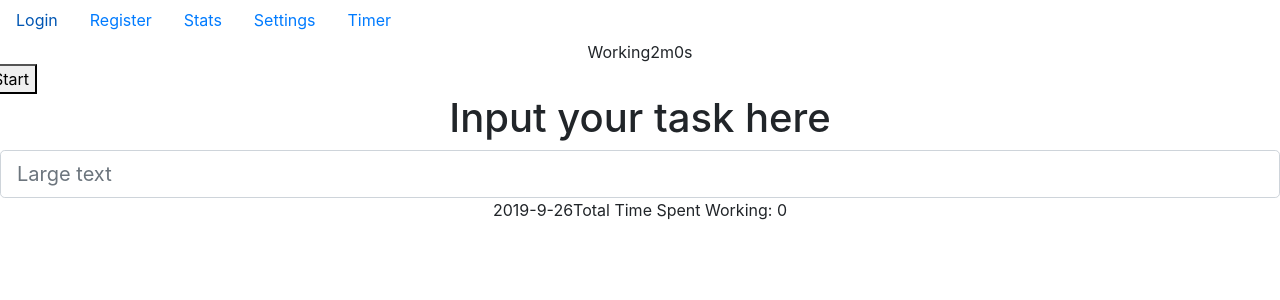
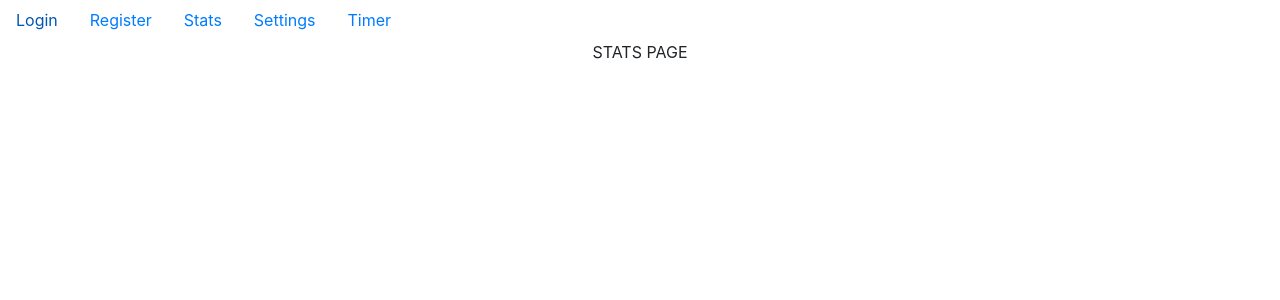
Before and after one commit to ericgumba/prodtrack, a React (Create React App) app in the folder client/: page / in a window 1280 px wide. Both pictures are taken after a click on the button "Stats". Shown: the top 300 px of the page. Built offline with nearby package versions, Linux system fonts and the light colour scheme.

Commit message:
working on refactoring dictionary and implementing stats page

```diff
--- a/client/src/App.js
+++ b/client/src/App.js
@@ -8,6 +8,7 @@ import Register from './components/Register' // form
 import Login from './components/Login'
 import EntryList from './components/EntryList'
 import Settings from './components/Settings'
+import Stats from './components/Stats'
 
 function App() {
 
@@ -52,7 +53,13 @@ function App() {
       </>
     )
   }
+  function createStats(){
+    return (
+      <Stats>
 
+      </Stats>
+    )
+  }
   function createTimer(){
     return(
       <div>
@@ -112,7 +119,7 @@ function App() {
       setScreenDisplayed( createSettings() )
 
     } else if (screen === STATS){
-
+      setScreenDisplayed( createStats() )
     }
     else if (screen === REGISTER){
       setScreenDisplayed(<Register></Register>)
@@ -125,7 +132,7 @@ function App() {
   // todo: fix this to init or update
   function updateStats(){
     console.log("updating dictionary")
-    if(task){
+    if( task){
       if(taskEntryDictionary[task])
         taskEntryDictionary[task] = taskEntryDictionary[task] +1
       else
--- a/client/src/components/Stats.js
+++ b/client/src/components/Stats.js
@@ -4,7 +4,7 @@ import React, {useEffect, useState} from 'react';
 function Stats(props) {
     return (
         <div>
-
+            STATS PAGE
         </div>
     );
 }
--- a/client/src/components/Timer.js
+++ b/client/src/components/Timer.js
@@ -7,7 +7,6 @@ const Timer = (props) => {
   const [seconds, setSeconds] = useState(props.timerSecondsLeft)
   const [isActive, setIsActive] = useState(false)
   const [isWorking, setIsWorking] = useState(props.timerIsInWorkMode)
-  // const [workMinutesLeft, setTimerWorkMinutesLeft] = useState(props.timerWorkMinutesLeft)
   function toggle() {
     setIsActive(!isActive)
     props.setTimerIsActive(!props.timerIsActive);
```
